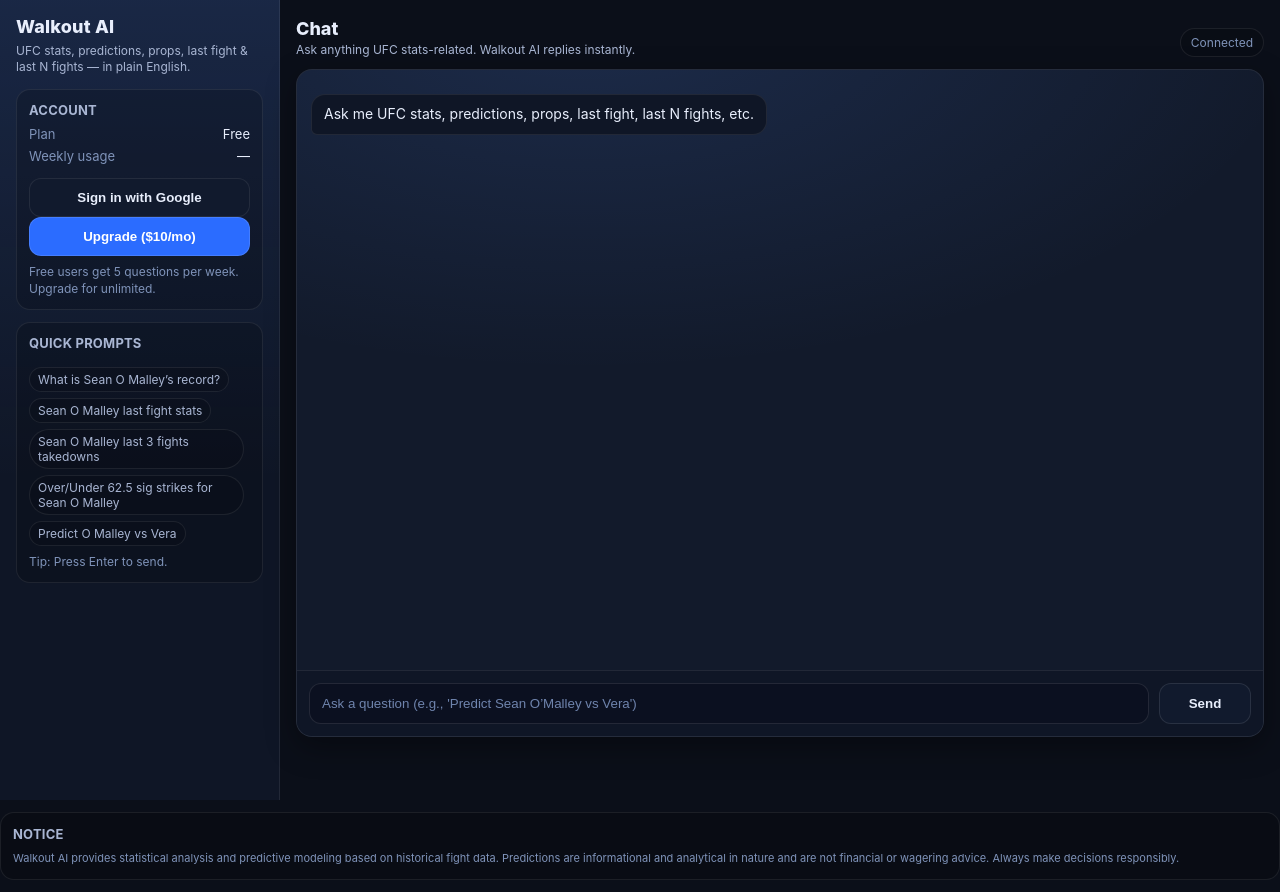
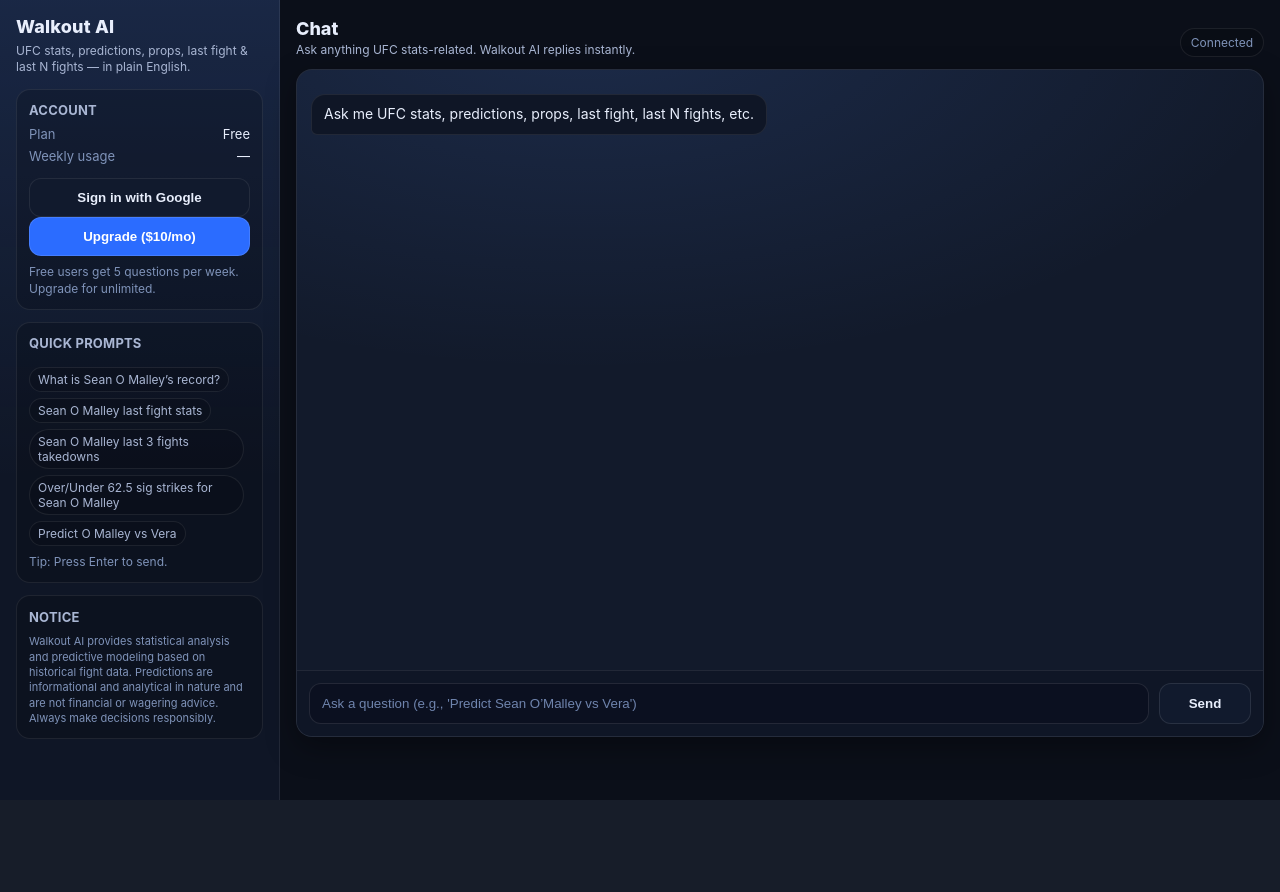
Before and after one commit to ryanmulhall0/walkout-ai, a Flask app: page / in a window 1280 px wide. After the commit the page ends 800 px from the top, so only its background shows below. Run offline with Flask 3, Linux system fonts and the light colour scheme; some libraries are stand-ins or nearby versions.

Commit message:
Update index.html

```diff
--- a/templates/index.html
+++ b/templates/index.html
@@ -302,8 +302,11 @@
         <div class="mini">Tip: Press Enter to send.</div>
       </div>
 
-      <div class="mini">
-
+      <div class="box" style="font-size:11px; line-height:1.4; color:var(--muted2); margin-top:12px;">
+        <h4>Notice</h4>
+        Walkout AI provides statistical analysis and predictive modeling based on historical fight data.
+        Predictions are informational and analytical in nature and are not financial or wagering advice.
+        Always make decisions responsibly.
       </div>
     </aside>
 
@@ -325,12 +328,7 @@
       </div>
     </main>
   </div>
-<div class="box" style="font-size:11px; line-height:1.4; color:var(--muted2); margin-top:12px;">
-  <h4>Notice</h4>
-  Walkout AI provides statistical analysis and predictive modeling based on historical fight data.
-  Predictions are informational and analytical in nature and are not financial or wagering advice.
-  Always make decisions responsibly.
-</div>
+
   <!-- Upgrade modal (we'll wire it to Stripe later) -->
   <div class="modalWrap" id="modalWrap">
     <div class="modal">
```
